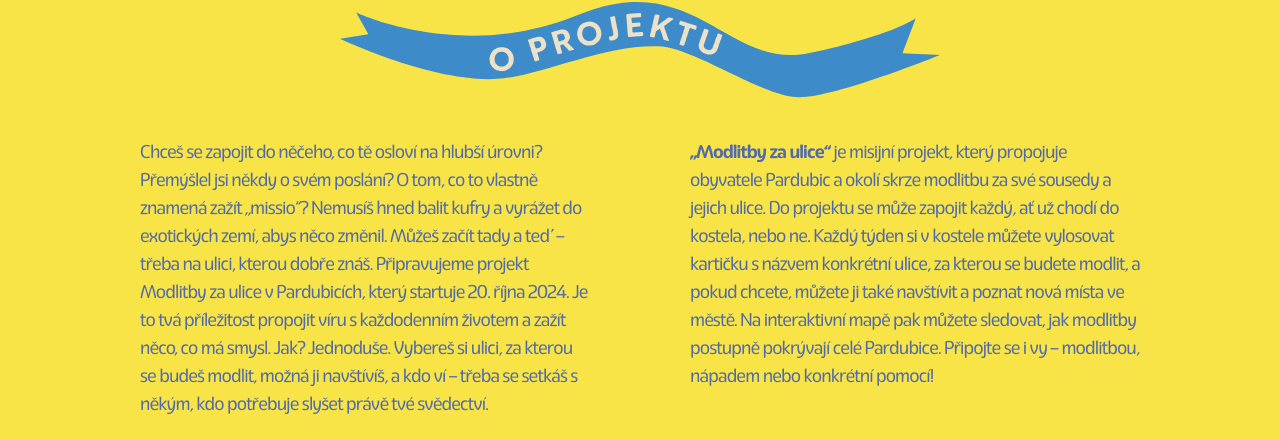
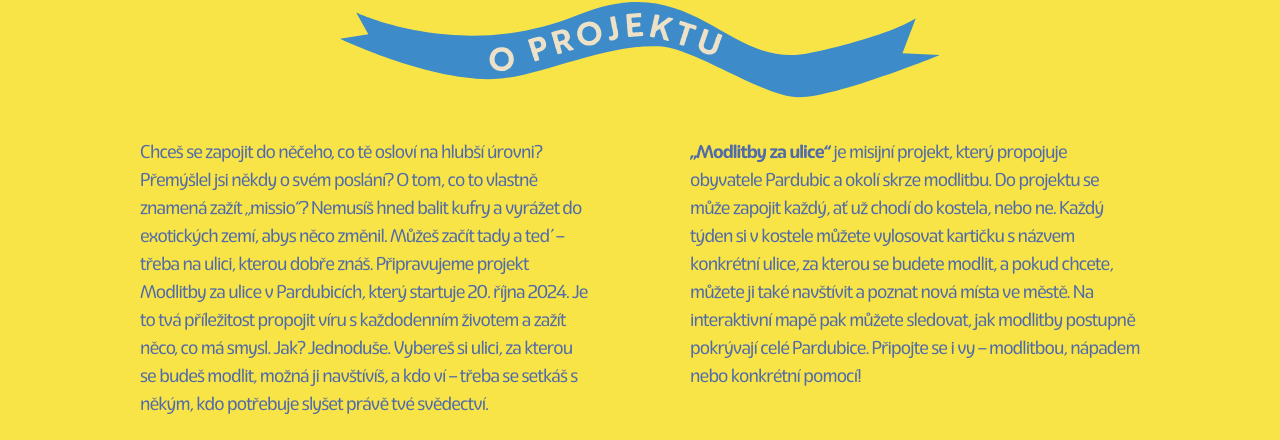
Before and after one commit to petrkucerak/modlitbyzaulice, a Next.js app: page / in a window 1280 px wide. Shown: the part 1014-1454 px from the top of the page. Built offline with nearby package versions, Linux system fonts and the light colour scheme.

Commit message:
Update description

```diff
--- a/app/page.js
+++ b/app/page.js
@@ -115,14 +115,13 @@ export default function Home() {
           </p>
           <p className="my-2 md:my-0 md:ml-2 max-w-[450px]">
             <strong>„Modlitby za ulice“</strong> je misijní projekt, který
-            propojuje obyvatele Pardubic a okolí skrze modlitbu za své sousedy a
-            jejich ulice. Do projektu se může zapojit každý, ať už chodí do
-            kostela, nebo ne. Každý týden si v kostele můžete vylosovat kartičku
-            s názvem konkrétní ulice, za kterou se budete modlit, a pokud
-            chcete, můžete ji také navštívit a poznat nová místa ve městě. Na
-            interaktivní mapě pak můžete sledovat, jak modlitby postupně
-            pokrývají celé Pardubice. Připojte se i vy – modlitbou, nápadem nebo
-            konkrétní pomocí!
+            propojuje obyvatele Pardubic a okolí skrze modlitbu. Do projektu se
+            může zapojit každý, ať už chodí do kostela, nebo ne. Každý týden si
+            v kostele můžete vylosovat kartičku s názvem konkrétní ulice, za
+            kterou se budete modlit, a pokud chcete, můžete ji také navštívit a
+            poznat nová místa ve městě. Na interaktivní mapě pak můžete
+            sledovat, jak modlitby postupně pokrývají celé Pardubice. Připojte
+            se i vy – modlitbou, nápadem nebo konkrétní pomocí!
           </p>
         </div>
       </Section>
@@ -180,9 +179,9 @@ export default function Home() {
                 className="italic"
               >
                 salesiánů
-              </Link>{", "}
-              a <strong>vytáhni si ulici</strong> či místo, za které se budeš
-              modlit. Ideální je přijít <strong>při nedělní mši</strong>,
+              </Link>
+              {", "}a <strong>vytáhni si ulici</strong> či místo, za které se
+              budeš modlit. Ideální je přijít <strong>při nedělní mši</strong>,
               lístečky budou připraveny i kdykoliv jindy. Doporučujeme nechat
               jméno spíše na náhodě, uvidíš, třeba poznáš novou část Pardubic.
             </p>
--- a/components/conf.js
+++ b/components/conf.js
@@ -9,7 +9,8 @@ export const conf = {
   // start of the manifest
   name: "Modlitby za ulice",
   short_name: "Modlitby za ulice",
-  description: "Proměňme Pardubice a okolí modlitbou",
+  description:
+    "Modlitby za ulice je misijní projekt, který propojuje obyvatele Pardubic a okolí skrze modlitbu.",
   start_url: "/",
   display: "standalone",
   orientation: "portrait-primary",
```
